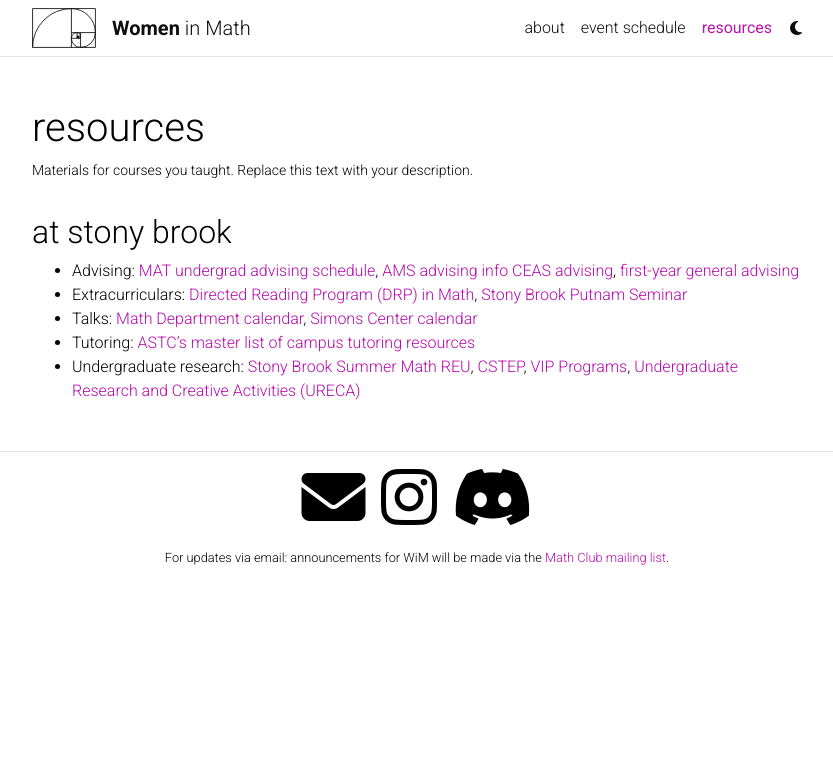
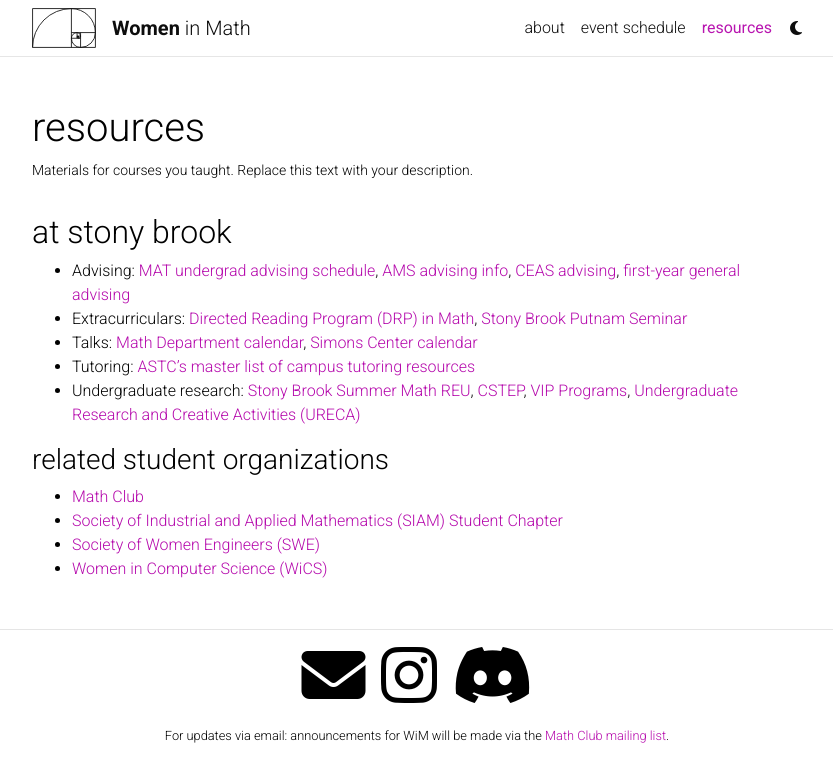
Before and after one commit to sbuwim/sbuwim.github.io, a Jekyll site: the page built from _pages/resources.md, in a window 1280 px wide. Shown: the top 782 px of the page, without its empty margins (223-1056 px from the left). Built offline with Jekyll 4.4.1, drawn with Linux system fonts in a browser that asks for light colours; comment, search, counter and statistics services are not loaded; a style sheet for code colours, icons or effects is not loaded.

Commit message:
Update resources.md

```diff
--- a/_pages/resources.md
+++ b/_pages/resources.md
@@ -9,8 +9,14 @@
 
 ## at stony brook
 
-- Advising: [MAT undergrad advising schedule](https://www.math.stonybrook.edu/undergraduate-advising-schedule), [AMS advising info](https://www.stonybrook.edu/commcms/ams/undergraduate/programs/advising) [CEAS advising](https://www.stonybrook.edu/commcms/ceas-undergrad/about_us/index.php), [first-year general advising](https://www.stonybrook.edu/commcms/undergraduate-colleges/advising/index.php)
+- Advising: [MAT undergrad advising schedule](https://www.math.stonybrook.edu/undergraduate-advising-schedule), [AMS advising info](https://www.stonybrook.edu/commcms/ams/undergraduate/programs/advising), [CEAS advising](https://www.stonybrook.edu/commcms/ceas-undergrad/about_us/index.php), [first-year general advising](https://www.stonybrook.edu/commcms/undergraduate-colleges/advising/index.php)
 - Extracurriculars: [Directed Reading Program (DRP) in Math](https://sites.google.com/stonybrook.edu/drp), [Stony Brook Putnam Seminar](https://www.math.stonybrook.edu/~rdhough/putnam_seminar/2022/2022.html)
 - Talks: [Math Department calendar](https://www.math.stonybrook.edu/calendar), [Simons Center calendar](https://scgp.stonybrook.edu/calendar/full-calendar)
 - Tutoring: [ASTC's master list of campus tutoring resources](https://www.stonybrook.edu/commcms/academic_success/students/resources/additional-resources)
 - Undergraduate research: [Stony Brook Summer Math REU](https://www.math.stonybrook.edu/summermath/), [CSTEP](https://www.stonybrook.edu/commcms/stem-smart/college/cstep/index), [VIP Programs](https://www.stonybrook.edu/vipp/), [Undergraduate Research and Creative Activities (URECA)](https://www.stonybrook.edu/commcms/ureca/index.php)
+
+### related student organizations
+- [Math Club](https://you.stonybrook.edu/mathclub/)
+- [Society of Industrial and Applied Mathematics (SIAM) Student Chapter](https://siamsc-sbu.github.io/)
+- [Society of Women Engineers (SWE)](https://linktr.ee/sbuswe)
+- [Women in Computer Science (WiCS)](https://linktr.ee/sbuwics)
```
